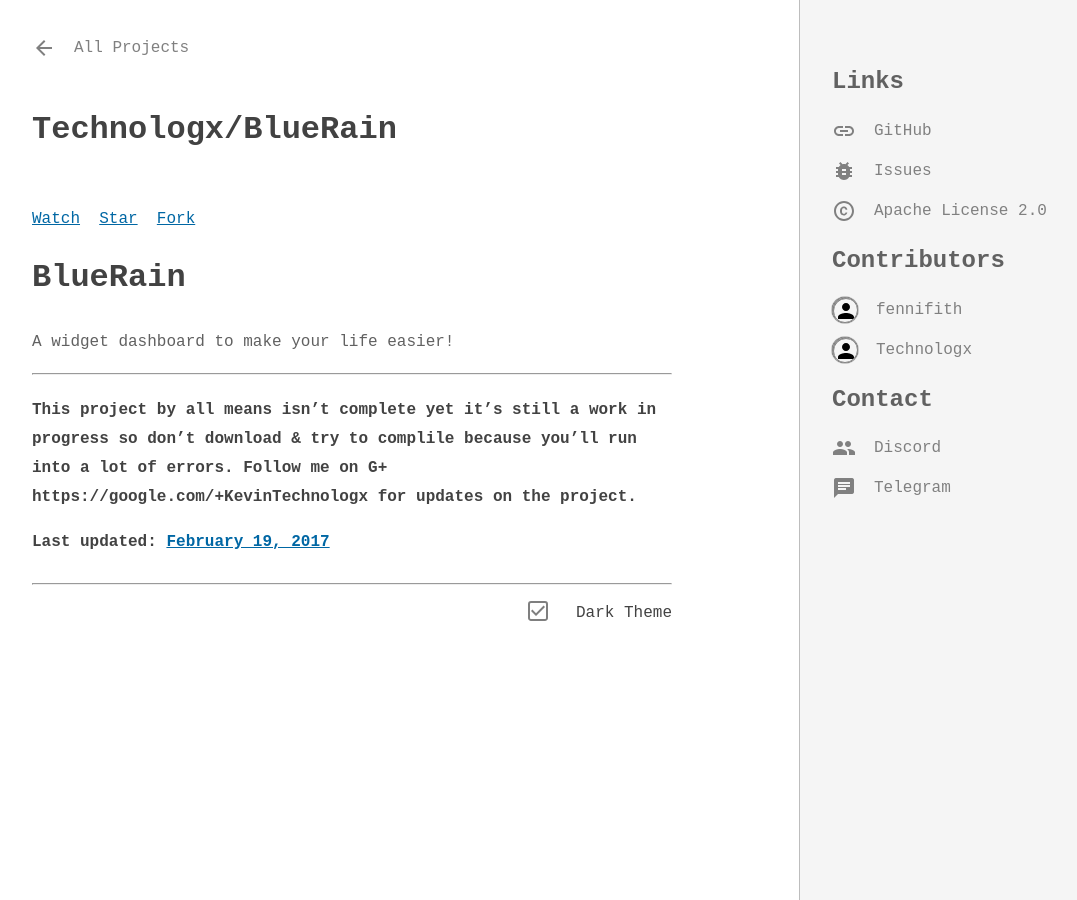
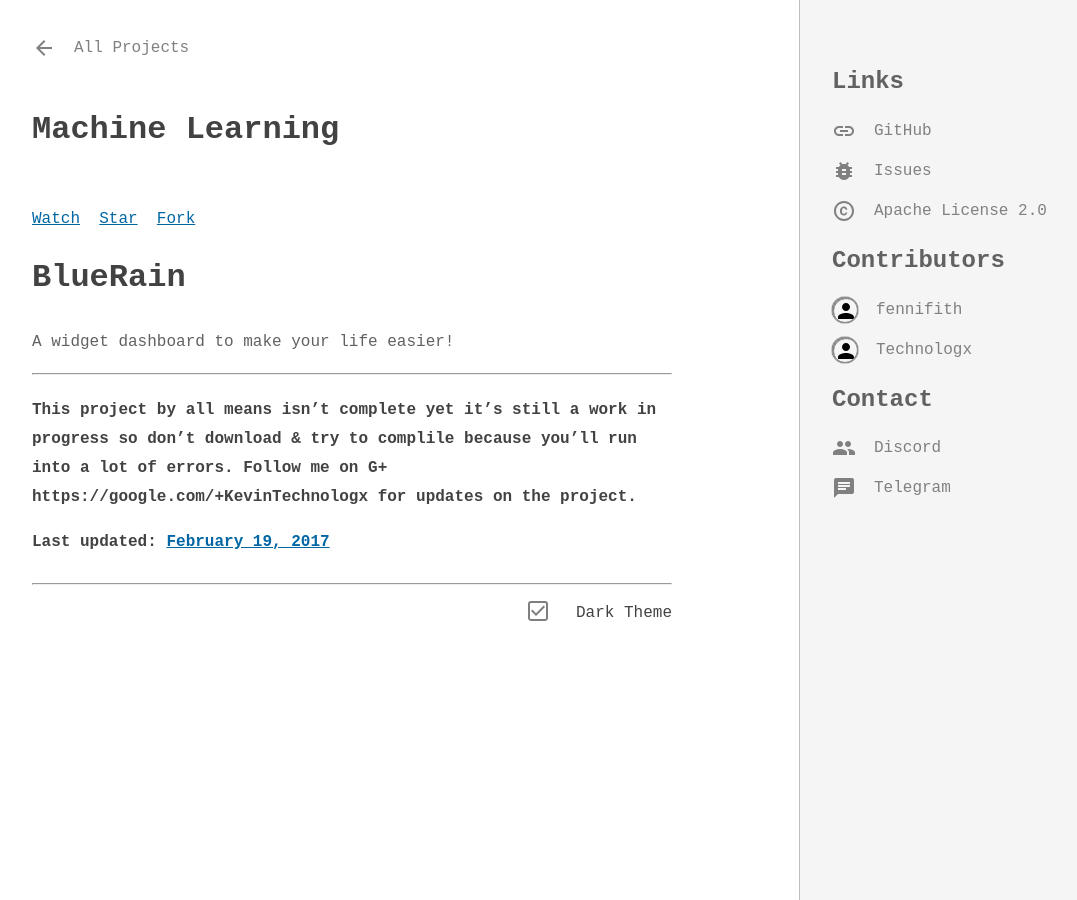
Before and after one commit to SarthakSwaroop/sarthakswaroop.github.io, a Jekyll site: the page built from _projects/MLSTANFORD.md, in a window 1280 px wide. Shown: the whole page, without its empty margins (96-1173 px from the left). Built offline with Jekyll 4.4.1, drawn with Linux system fonts in a browser that asks for light colours; nearby versions of some CDN libraries; some web fonts are replaced; comment, search, counter and statistics services are not loaded; a style sheet for code colours, icons or effects is not loaded.

Commit message:
Update MLSTANFORD.md

```diff
--- a/_projects/MLSTANFORD.md
+++ b/_projects/MLSTANFORD.md
@@ -1,7 +1,7 @@
 ---
 layout: "project"
 type: "online-courses"
-title: "Technologx/BlueRain"
+title: "Machine Learning"
 description: "A widget dashboard to make your life easier!"
 repo: "fennifith/BlueRain"
 git: "git://github.com/fennifith/BlueRain.git"
```
